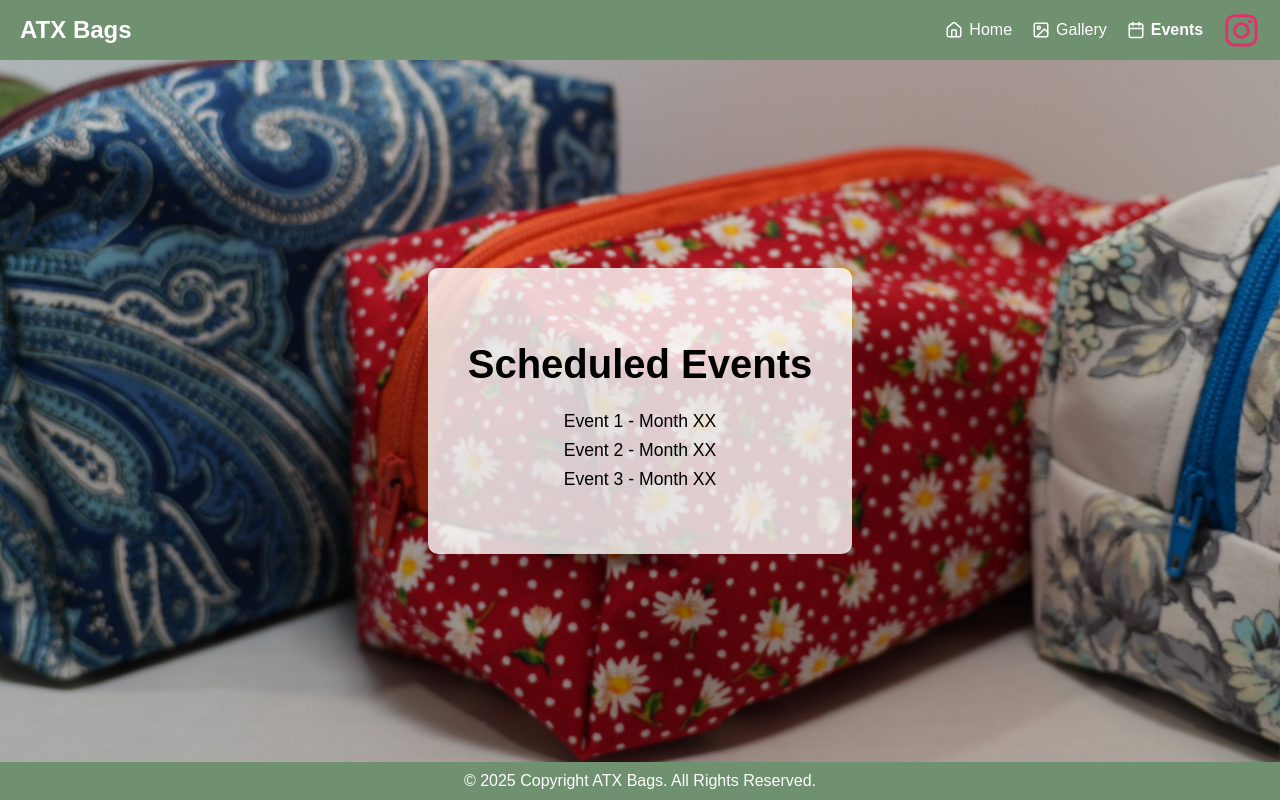
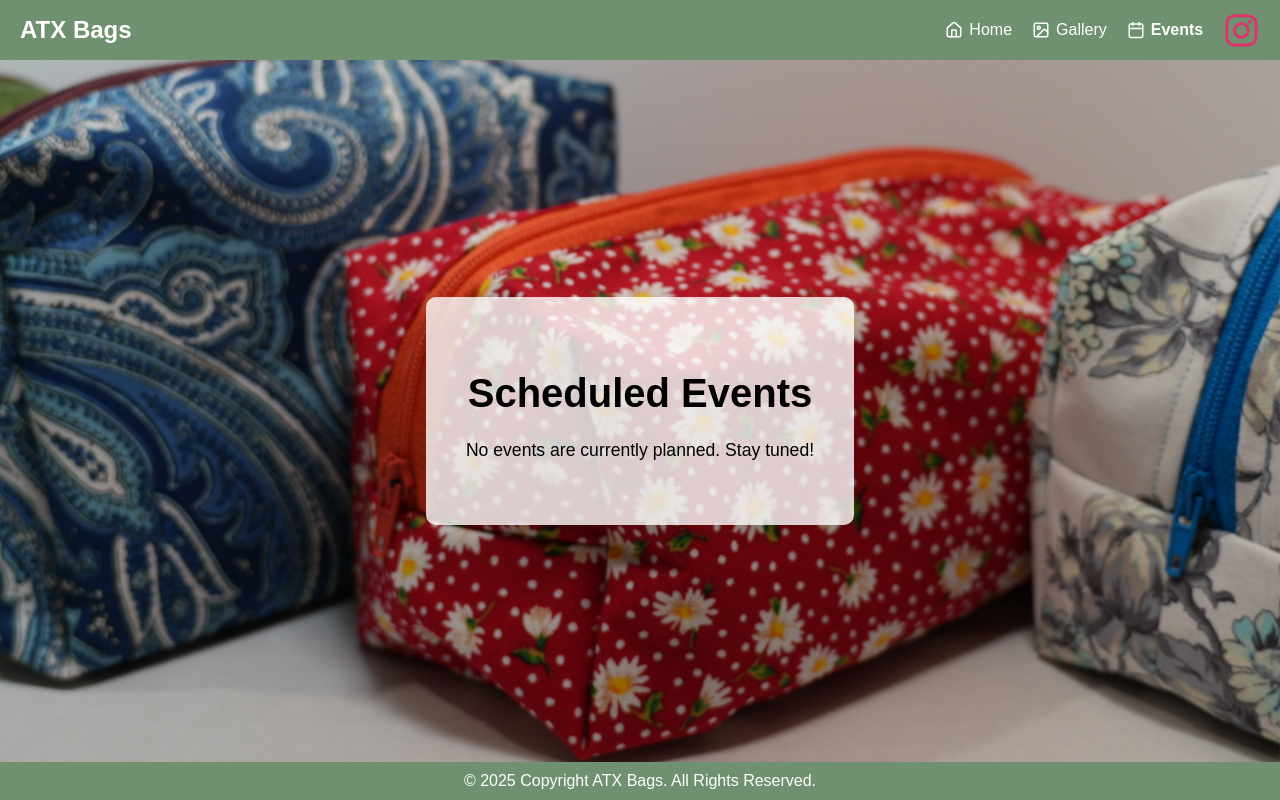
Before and after one commit to bgt1717/BagWebsite2, a React (Vite) app in the folder BagSite/: page /events in a window 1280 px wide. Built offline with nearby package versions, Linux system fonts and the light colour scheme.

Commit message:
misc updates

```diff
--- a/BagSite/src/components/Navbar.jsx
+++ b/BagSite/src/components/Navbar.jsx
@@ -87,6 +87,7 @@ export default function Navbar() {
             <FaInstagram size={24} />
             <span>Instagram</span>
           </a>
+
         </div>
       </div>
     </>
--- a/BagSite/src/pages/Events.jsx
+++ b/BagSite/src/pages/Events.jsx
@@ -11,9 +11,7 @@ export default function Events() {
         <div className="overlay">
           <h2>Scheduled Events</h2>
           <ul>
-            <li>Event 1 - Month XX</li>
-            <li>Event 2 - Month XX</li>
-            <li>Event 3 - Month XX</li>
+            <li>No events are currently planned. Stay tuned!</li>
           </ul>
         </div>
       </main>
--- a/BagSite/src/pages/Home.jsx
+++ b/BagSite/src/pages/Home.jsx
@@ -27,6 +27,7 @@ export default function Home() {
 
               <FaInstagram />
             </a>
+
           </div>
         </div>
       </header>
```
